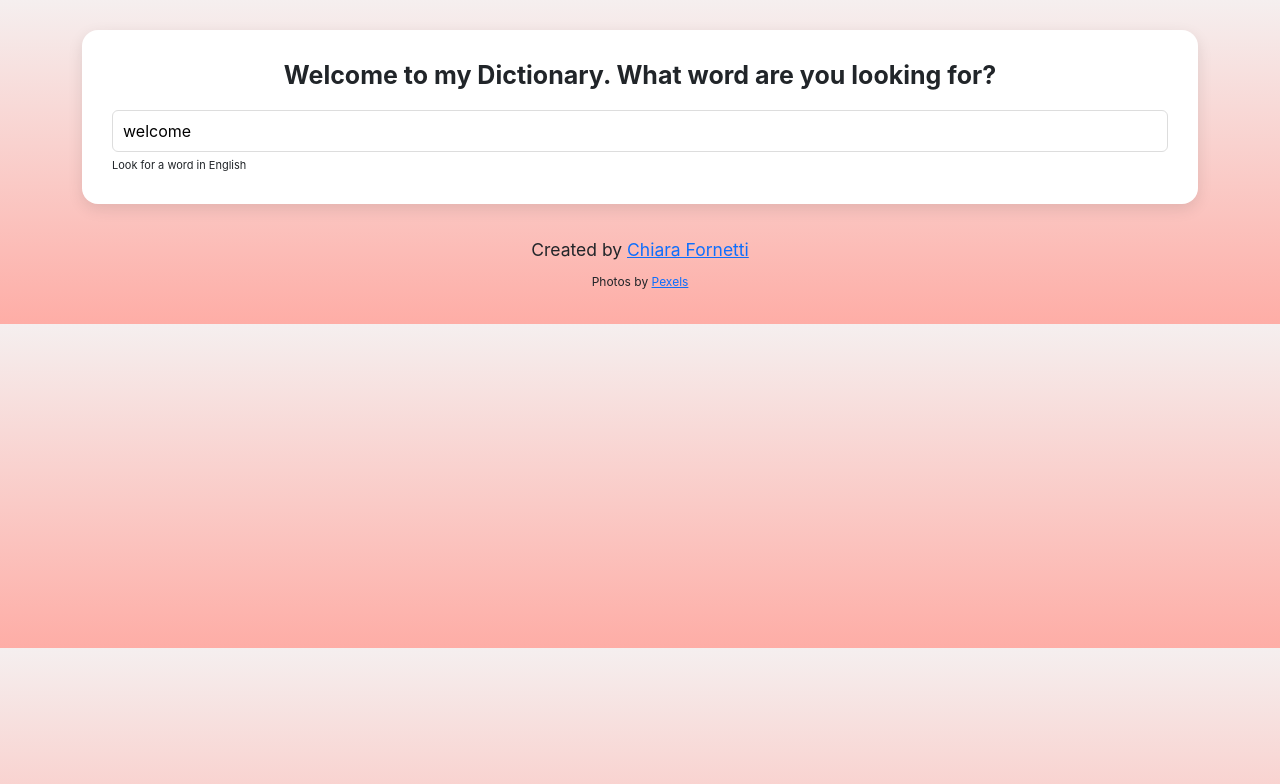
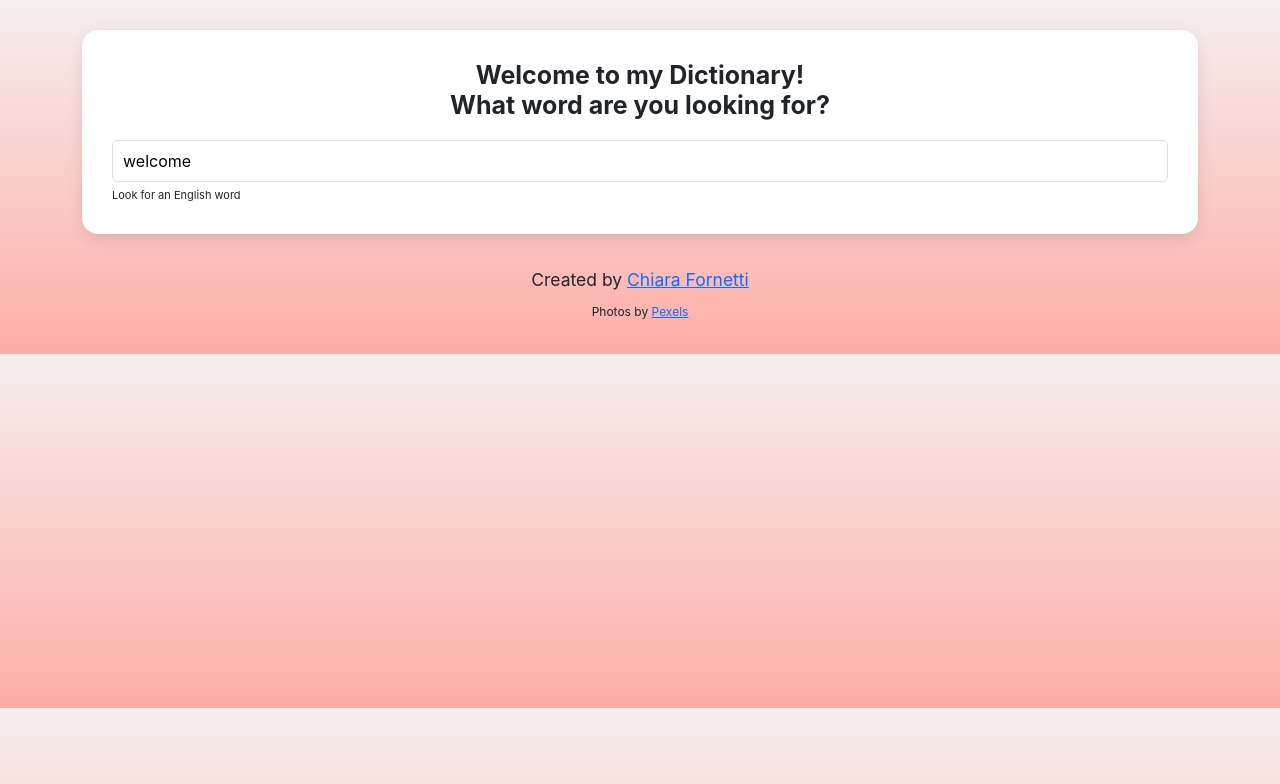
Before and after one commit to cfornetti/dictionary-project, a React (Create React App) app: page / in a window 1280 px wide. Shown: the top 784 px of the page. Built offline with nearby package versions, Linux system fonts and the light colour scheme; no server answers.

Commit message:
Final touches

```diff
--- a/src/Dictionary.js
+++ b/src/Dictionary.js
@@ -47,7 +47,9 @@ if (loaded){
     <div className="Dictionary">
       <section>
         <h1>
-          Welcome to my Dictionary. What word are you looking for?
+          Welcome to my Dictionary!
+          <br/>
+          What word are you looking for?
         </h1>
       <form onSubmit={handleSubmit}>
         <input type="search"
@@ -55,7 +57,7 @@ if (loaded){
         defaultValue={props.defaultKeyword} />
       </form>
       <div className="hint">
-      Look for a word in English
+      Look for an English word
       </div>
       </section>
       <Results results={results} />
```
